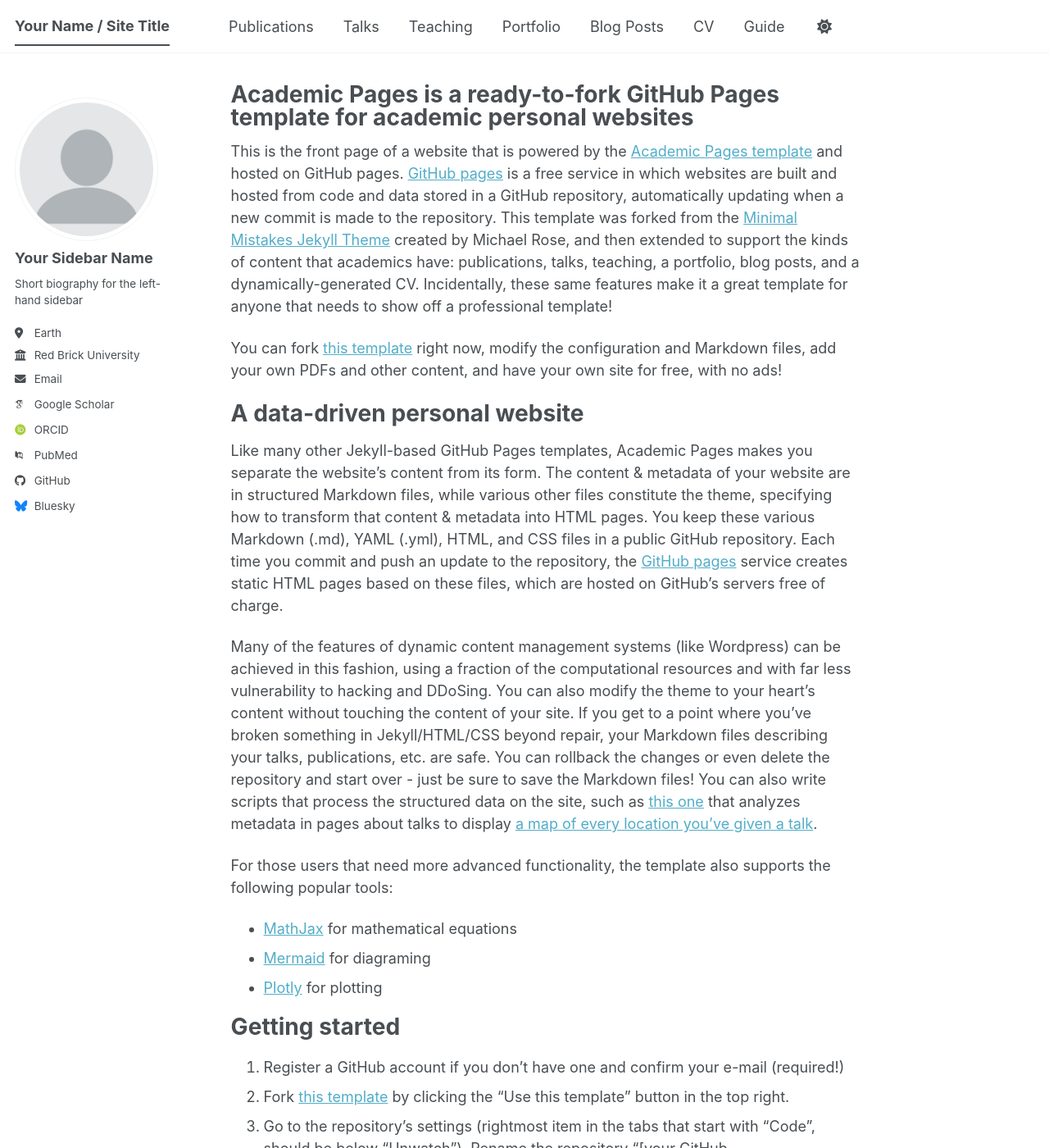
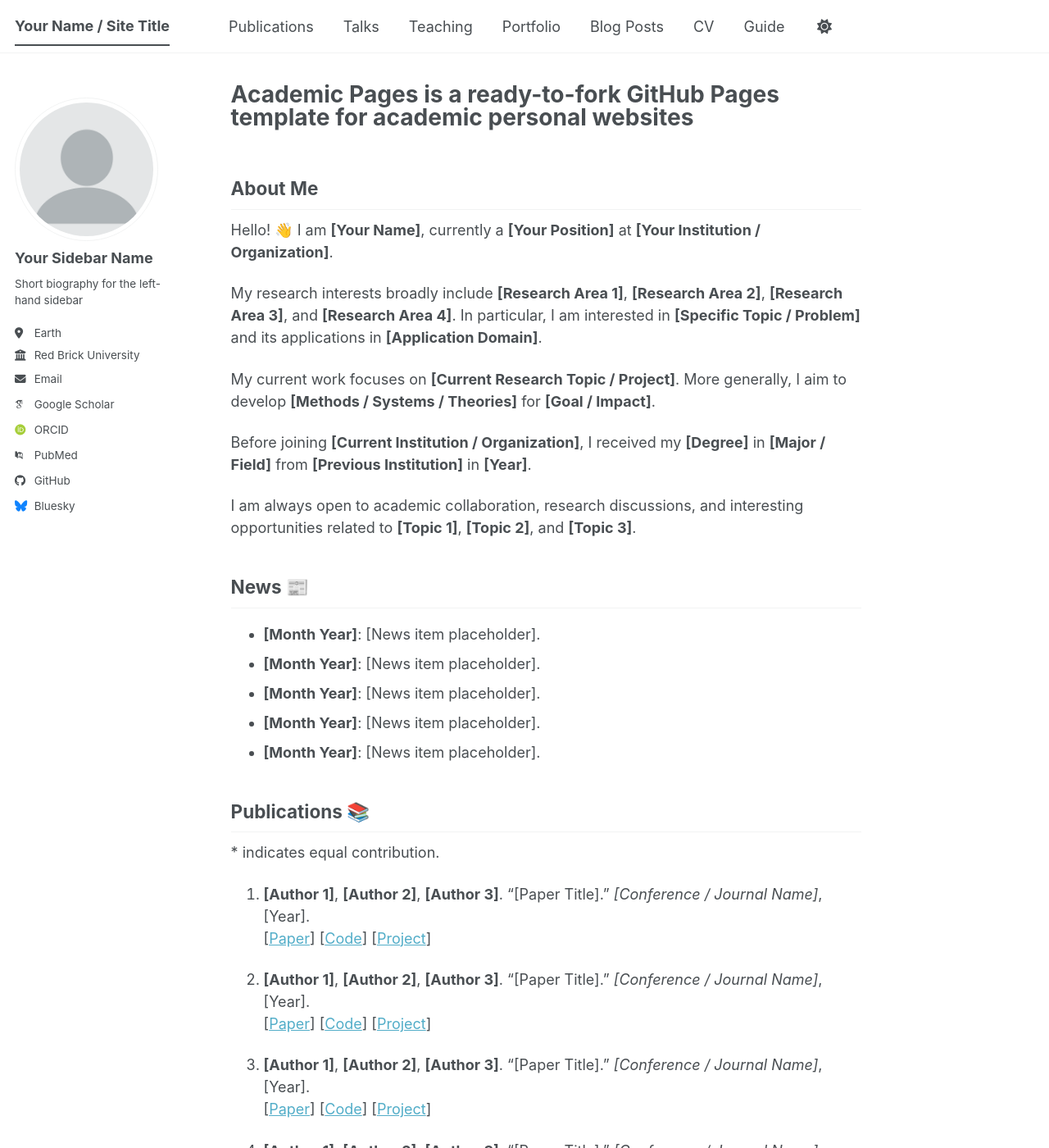
Before and after one commit to misaka12435/misaka12435.github.io, a Jekyll site: the page built from _pages/about.md, in a window 1280 px wide and 1400 px high. Shown: the whole window at 82% size. Built offline with Jekyll 4.4.1, drawn with Linux system fonts in a browser that asks for light colours; some web fonts are replaced; a script bundle is joined from its source files by our own code; library files that are not in the unit come from our copies; some of the changed text lies outside the part shown.

Commit message:
Update about.md

```diff
--- a/_pages/about.md
+++ b/_pages/about.md
@@ -7,50 +7,50 @@ redirect_from:
   - /about.html
 ---
 
-This is the front page of a website that is powered by the [Academic Pages template](https://github.com/academicpages/academicpages.github.io) and hosted on GitHub pages. [GitHub pages](https://pages.github.com) is a free service in which websites are built and hosted from code and data stored in a GitHub repository, automatically updating when a new commit is made to the repository. This template was forked from the [Minimal Mistakes Jekyll Theme](https://mmistakes.github.io/minimal-mistakes/) created by Michael Rose, and then extended to support the kinds of content that academics have: publications, talks, teaching, a portfolio, blog posts, and a dynamically-generated CV. Incidentally, these same features make it a great template for anyone that needs to show off a professional template!
+## About Me
 
- You can fork [this template](https://github.com/academicpages/academicpages.github.io) right now, modify the configuration and Markdown files, add your own PDFs and other content, and have your own site for free, with no ads!
+Hello! 👋 I am **[Your Name]**, currently a **[Your Position]** at **[Your Institution / Organization]**.
 
-A data-driven personal website
-======
-Like many other Jekyll-based GitHub Pages templates, Academic Pages makes you separate the website's content from its form. The content & metadata of your website are in structured Markdown files, while various other files constitute the theme, specifying how to transform that content & metadata into HTML pages. You keep these various Markdown (.md), YAML (.yml), HTML, and CSS files in a public GitHub repository. Each time you commit and push an update to the repository, the [GitHub pages](https://pages.github.com/) service creates static HTML pages based on these files, which are hosted on GitHub's servers free of charge.
+My research interests broadly include **[Research Area 1]**, **[Research Area 2]**, **[Research Area 3]**, and **[Research Area 4]**. In particular, I am interested in **[Specific Topic / Problem]** and its applications in **[Application Domain]**.
 
-Many of the features of dynamic content management systems (like Wordpress) can be achieved in this fashion, using a fraction of the computational resources and with far less vulnerability to hacking and DDoSing. You can also modify the theme to your heart's content without touching the content of your site. If you get to a point where you've broken something in Jekyll/HTML/CSS beyond repair, your Markdown files describing your talks, publications, etc. are safe. You can rollback the changes or even delete the repository and start over - just be sure to save the Markdown files! You can also write scripts that process the structured data on the site, such as [this one](https://github.com/academicpages/academicpages.github.io/blob/master/talkmap.ipynb) that analyzes metadata in pages about talks to display [a map of every location you've given a talk](https://academicpages.github.io/talkmap.html).
+My current work focuses on **[Current Research Topic / Project]**. More generally, I aim to develop **[Methods / Systems / Theories]** for **[Goal / Impact]**.
 
-For those users that need more advanced functionality, the template also supports the following popular tools:
-- [MathJax](https://www.mathjax.org/) for mathematical equations
-- [Mermaid](https://mermaid.js.org/) for diagraming
-- [Plotly](https://plotly.com/javascript/) for plotting
+Before joining **[Current Institution / Organization]**, I received my **[Degree]** in **[Major / Field]** from **[Previous Institution]** in **[Year]**.
 
-Getting started
-======
-1. Register a GitHub account if you don't have one and confirm your e-mail (required!)
-1. Fork [this template](https://github.com/academicpages/academicpages.github.io) by clicking the "Use this template" button in the top right.
-1. Go to the repository's settings (rightmost item in the tabs that start with "Code", should be below "Unwatch"). Rename the repository "[your GitHub username].github.io", which will also be your website's URL.
-1. Set site-wide configuration and create content & metadata (see below -- also see [this set of diffs](https://archive.is/3TPas) showing what files were changed to set up [an example site](https://getorg-testacct.github.io) for a user with the username "getorg-testacct")
-1. Upload any files (like PDFs, .zip files, etc.) to the files/ directory. They will appear at https://[your GitHub username].github.io/files/example.pdf.
-1. Check status by going to the repository settings, in the "GitHub pages" section
+I am always open to academic collaboration, research discussions, and interesting opportunities related to **[Topic 1]**, **[Topic 2]**, and **[Topic 3]**.
 
-Site-wide configuration
-------
-The main configuration file for the site is in the base directory in [_config.yml](https://github.com/academicpages/academicpages.github.io/blob/master/_config.yml), which defines the content in the sidebars and other site-wide features. You will need to replace the default variables with ones about yourself and your site's github repository. The configuration file for the top menu is in [_data/navigation.yml](https://github.com/academicpages/academicpages.github.io/blob/master/_data/navigation.yml). For example, if you don't have a portfolio or blog posts, you can remove those items from that navigation.yml file to remove them from the header.
+## News 📰
 
-Create content & metadata
-------
-For site content, there is one Markdown file for each type of content, which are stored in directories like _publications, _talks, _posts, _teaching, or _pages. For example, each talk is a Markdown file in the [_talks directory](https://github.com/academicpages/academicpages.github.io/tree/master/_talks). At the top of each Markdown file is structured data in YAML about the talk, which the theme will parse to do lots of cool stuff. The same structured data about a talk is used to generate the list of talks on the [Talks page](https://academicpages.github.io/talks), each [individual page](https://academicpages.github.io/talks/2012-03-01-talk-1) for specific talks, the talks section for the [CV page](https://academicpages.github.io/cv), and the [map of places you've given a talk](https://academicpages.github.io/talkmap.html) (if you run this [python file](https://github.com/academicpages/academicpages.github.io/blob/master/talkmap.py) or [Jupyter notebook](https://github.com/academicpages/academicpages.github.io/blob/master/talkmap.ipynb), which creates the HTML for the map based on the contents of the _talks directory).
+- **[Month Year]**: [News item placeholder].
+- **[Month Year]**: [News item placeholder].
+- **[Month Year]**: [News item placeholder].
+- **[Month Year]**: [News item placeholder].
+- **[Month Year]**: [News item placeholder].
 
-**Markdown generator**
+## Publications 📚
 
-The repository includes [a set of Jupyter notebooks](https://github.com/academicpages/academicpages.github.io/tree/master/markdown_generator
-) that converts a CSV containing structured data about talks or presentations into individual Markdown files that will be properly formatted for the Academic Pages template. The sample CSVs in that directory are the ones I used to create my own personal website at stuartgeiger.com. My usual workflow is that I keep a spreadsheet of my publications and talks, then run the code in these notebooks to generate the Markdown files, then commit and push them to the GitHub repository.
+\* indicates equal contribution.
 
-How to edit your site's GitHub repository
-------
-Many people use a git client to create files on their local computer and then push them to GitHub's servers. If you are not familiar with git, you can directly edit these configuration and Markdown files directly in the github.com interface. Navigate to a file (like [this one](https://github.com/academicpages/academicpages.github.io/blob/master/_talks/2012-03-01-talk-1.md) and click the pencil icon in the top right of the content preview (to the right of the "Raw | Blame | History" buttons). You can delete a file by clicking the trashcan icon to the right of the pencil icon. You can also create new files or upload files by navigating to a directory and clicking the "Create new file" or "Upload files" buttons.
+1. **[Author 1]**, **[Author 2]**, **[Author 3]**. “[Paper Title].” *[Conference / Journal Name]*, [Year].
+   [[Paper](#)] [[Code](#)] [[Project](#)]
 
-Example: editing a Markdown file for a talk
-![Editing a Markdown file for a talk](/images/editing-talk.png)
+2. **[Author 1]**, **[Author 2]**, **[Author 3]**. “[Paper Title].” *[Conference / Journal Name]*, [Year].
+   [[Paper](#)] [[Code](#)] [[Project](#)]
 
-For more info
-------
-More info about configuring Academic Pages can be found in [the guide](https://academicpages.github.io/markdown/), the [growing wiki](https://github.com/academicpages/academicpages.github.io/wiki), and you can always [ask a question on GitHub](https://github.com/academicpages/academicpages.github.io/discussions). The [guides for the Minimal Mistakes theme](https://mmistakes.github.io/minimal-mistakes/docs/configuration/) (which this theme was forked from) might also be helpful.
+3. **[Author 1]**, **[Author 2]**, **[Author 3]**. “[Paper Title].” *[Conference / Journal Name]*, [Year].
+   [[Paper](#)] [[Code](#)] [[Project](#)]
+
+4. **[Author 1]**, **[Author 2]**, **[Author 3]**. “[Paper Title].” *[Conference / Journal Name]*, [Year].
+   [[Paper](#)] [[Code](#)] [[Project](#)]
+
+## Awards and Honors 🏆
+
+- **[Year]** — **[Award / Honor Name]**, [Organization / Institution]
+- **[Year]** — **[Award / Honor Name]**, [Organization / Institution]
+- **[Year]** — **[Award / Honor Name]**, [Organization / Institution]
+- **[Year]** — **[Award / Honor Name]**, [Organization / Institution]
+- **[Year]** — **[Award / Honor Name]**, [Organization / Institution]
+
+---
+
+Thanks for visiting my website ✨
```
